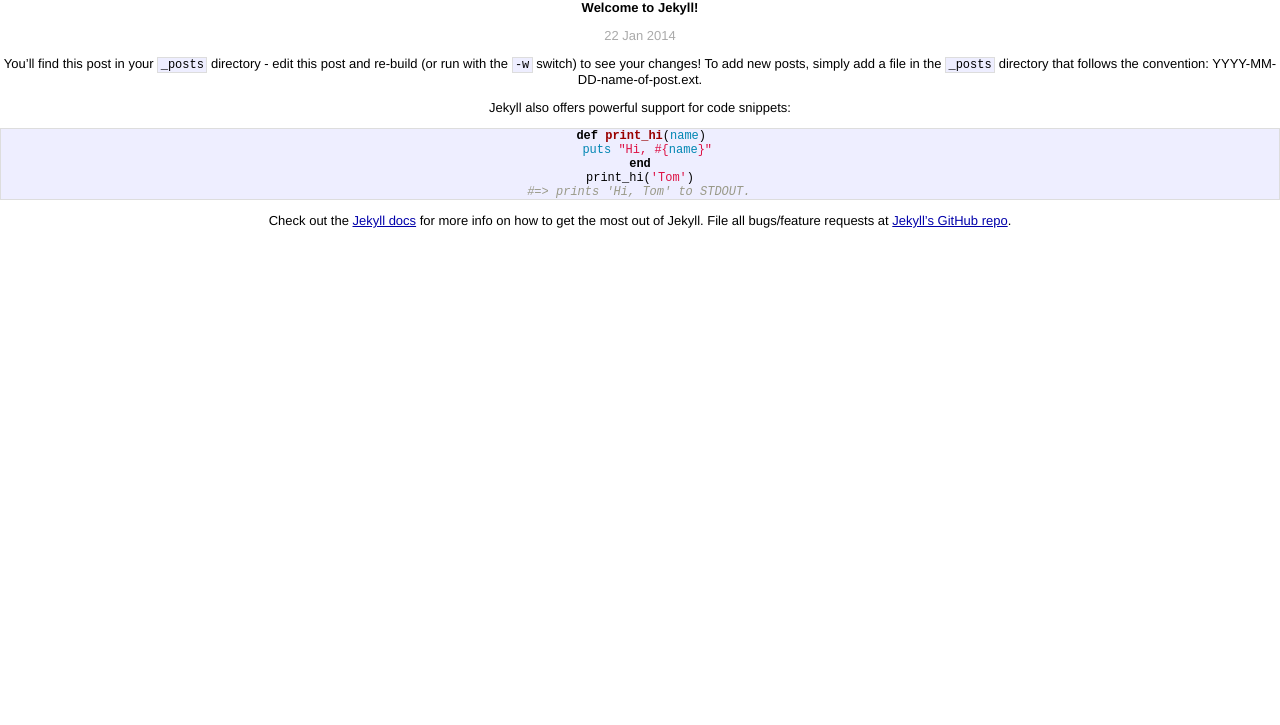
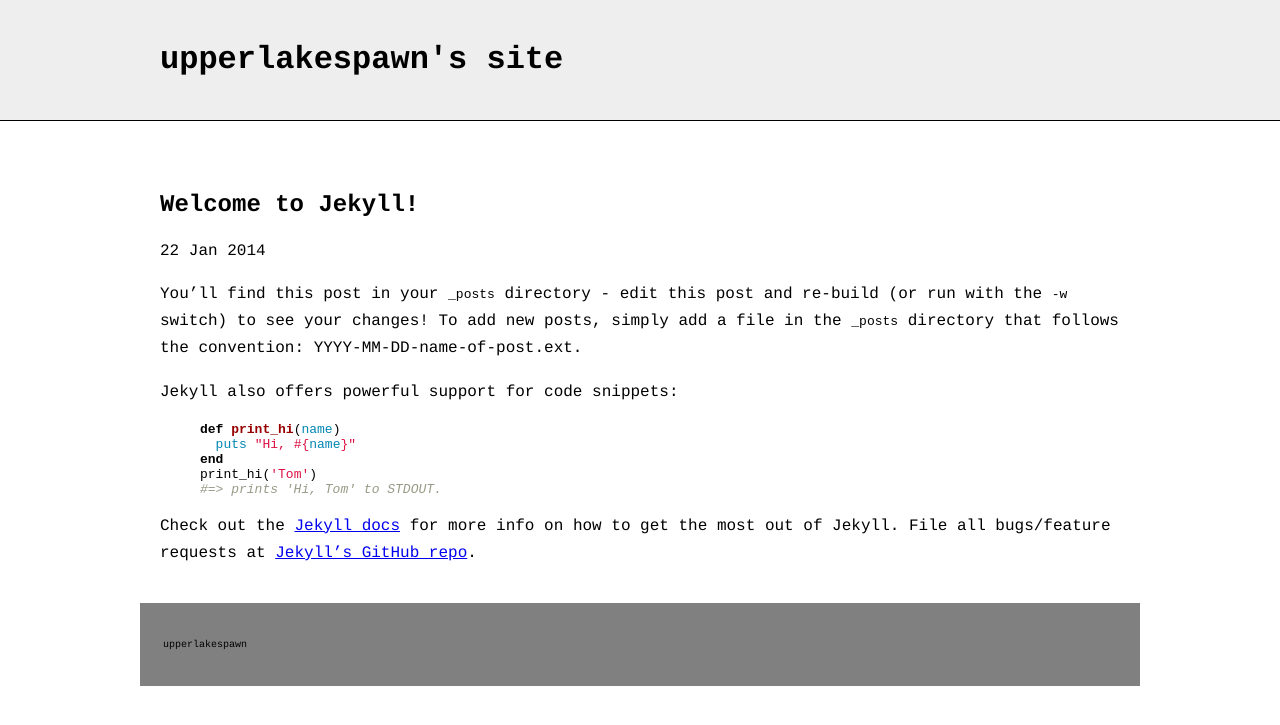
Before and after one commit to upperlakespawn/upperlakespawn.github.io, a Jekyll site: the page built from _posts/2014-01-22-welcome-to-jekyll.markdown, in a window 1280 px wide. Shown: the top 725 px of the page. Built offline with Jekyll 4.4.1, drawn with Linux system fonts in a browser that asks for light colours; Markdown is read by kramdown in place of the engine named in the settings.

Commit message:
modified layouts main and index

```diff
--- a/_layouts/default.html
+++ b/_layouts/default.html
@@ -14,9 +14,18 @@
 
     </head>
     <body>
-
-
-          {{ content }}
-
+        <div id="header">
+            <div class="container">
+                <h1>
+                    upperlakespawn's site
+                </h1>
+            </div>
+        </div>
+        <div id="main" class="container">
+            {{ content }}
+        </div>
+        <div id="footer" class="container">
+            <p>upperlakespawn</p>
+        </div>
     </body>
 </html>
--- a/css/main.css
+++ b/css/main.css
@@ -1,160 +1,40 @@
-/*****************************************************************************/
-/*
-/* Common
-/*
-/*****************************************************************************/
+/*very important*/ * {box-sizing: border-box;}
 
-/* Global Reset */
-* {
-  margin: 0;
-  padding: 0;
+body{
+  font-family:courier;
+  padding:0px;
+  margin:0;
 }
 
-html, body { height: 100%; }
-
-body {
-  background-color: #FFF;
-  font: 13.34px Helvetica, Arial, sans-serif;
-  font-size: small;
-  text-align: center;
+p{
+  line-height:1.7em;
 }
 
-h1, h2, h3, h4, h5, h6 {
-  font-size: 100%; }
-
-h1 { margin-bottom: 1em; }
-p { margin: 1em 0; }
-
-a         { color: #00a; }
-a:hover   { color: #000; }
-a:visited { color: #a0a; }
-
-/*****************************************************************************/
-/*
-/* Home
-/*
-/*****************************************************************************/
-.posts {
-  list-style-type: none;
-  margin-bottom: 2em;
+.container {
+  max-width:1000px;
+  margin-left:auto;
+  margin-right:auto;
+  padding:20px;
 }
 
-.posts li {
-  line-height: 1.75em;
+#header{
+  background-color:#eee;
+  border-bottom:1px solid black;
+
+}
+#main{
+  padding-top:50px;
 }
 
-.posts span {
-  color: #aaa;
-  font-family: Monaco, "Courier New", monospace;
-  font-size: 80%;
+#profile {
+  width:300px;
+  margin-right:20px;
+  float:left;
 }
 
-/*****************************************************************************/
-/*
-/* Site
-/*
-/*****************************************************************************/
-
-.site {
-  font-size: 115%;
-  text-align: justify;
-  width: 42em;
-  margin: 3em auto 2em;
-  line-height: 1.5em;
+#footer{
+  font-size:10px;
+  border:solid;
+  border-color:grey;
+  background-color:grey;
 }
-
-.header a {
-  font-weight: bold;
-  text-decoration: none;
-}
-
-.title {
-  display: inline-block;
-  margin-bottom: 2em;
-}
-
-.title a {
-  color: #a00;
-}
-
-.title a:hover {
-  color: #000;
-}
-
-.header a.extra {
-  color: #aaa;
-  margin-left: 1em;
-}
-
-.header a.extra:hover {
-  color: #000;
-}
-
-.meta {
-  color: #aaa;
-}
-
-.footer {
-  font-size: 80%;
-  color: #666;
-  border-top: 4px solid #eee;
-  margin-top: 2em;
-  overflow: hidden;
-}
-
-.footer .contact {
-  float: left;
-  margin-right: 3em;
-}
-
-.footer .contact a {
-  color: #8085C1;
-}
-
-.footer .rss {
-  margin-top: 1.1em;
-  margin-right: -.2em;
-  float: right;
-}
-
-.footer .rss img {
-  border: 0;
-}
-
-/*****************************************************************************/
-/*
-/* Posts
-/*
-/*****************************************************************************/
-
-/* standard */
-.post pre {
-  border: 1px solid #ddd;
-  background-color: #eef;
-  padding: 0 .4em;
-}
-
-.post ul, .post ol {
-  margin-left: 1.35em;
-}
-
-.post code {
-  border: 1px solid #ddd;
-  background-color: #eef;
-  padding: 0 .2em;
-}
-
-.post pre code {
-  border: none;
-}
-
-/* terminal */
-.post pre.terminal {
-  border: 1px solid #000;
-  background-color: #333;
-  color: #FFF;
-}
-
-.post pre.terminal code {
-  background-color: #333;
-}
```
Also changed, not shown: index.html (+9 -1 lines).
